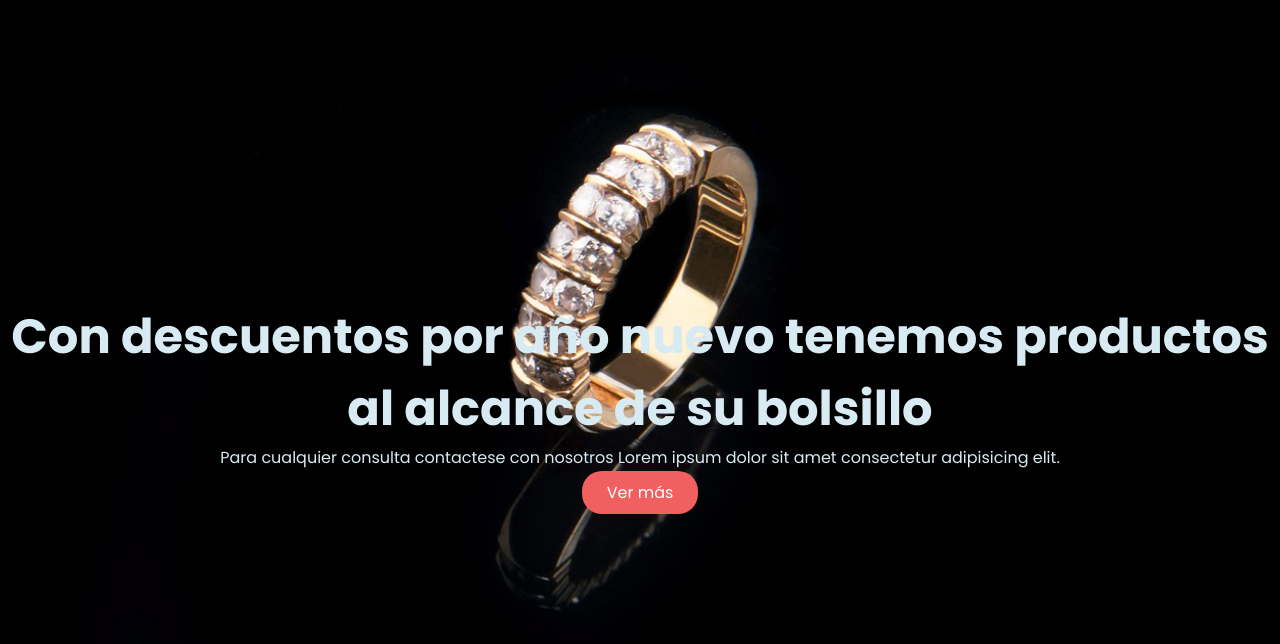
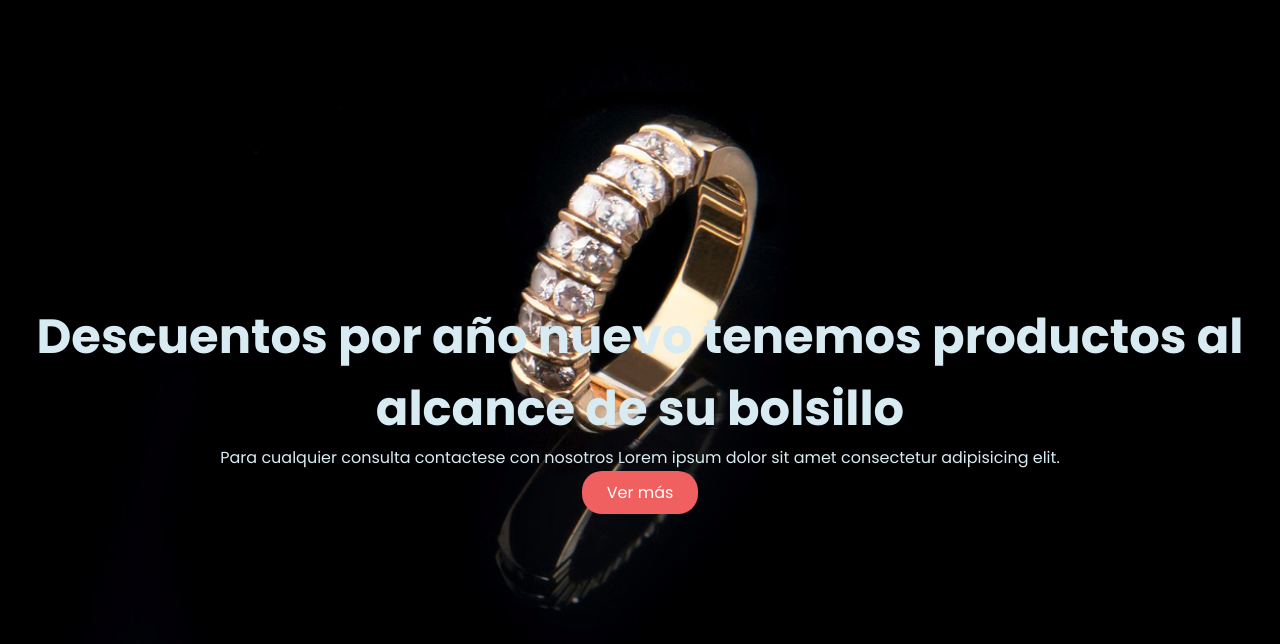
Before and after one commit to Jose-storm/project-uno, a plain HTML site: page index.html in a window 1280 px wide. Shown: the part 156-800 px from the top of the page. Drawn offline with Linux system fonts and the light colour scheme; a web font is replaced by a local one.

Commit message:
index.html

```diff
--- a/index.html
+++ b/index.html
@@ -34,7 +34,7 @@
         <!-- aproximación de 4 secciones -->
         <section class="content_llamativo">
             <!-- <div class="mensaje_uno"> -->
-                <h1>Con descuentos por año nuevo tenemos productos al alcance de su bolsillo</h1>
+                <h1>Descuentos por año nuevo tenemos productos al alcance de su bolsillo</h1>
                 <p>
                     Para cualquier consulta contactese con nosotros
                     Lorem ipsum dolor sit amet consectetur adipisicing elit.
```
